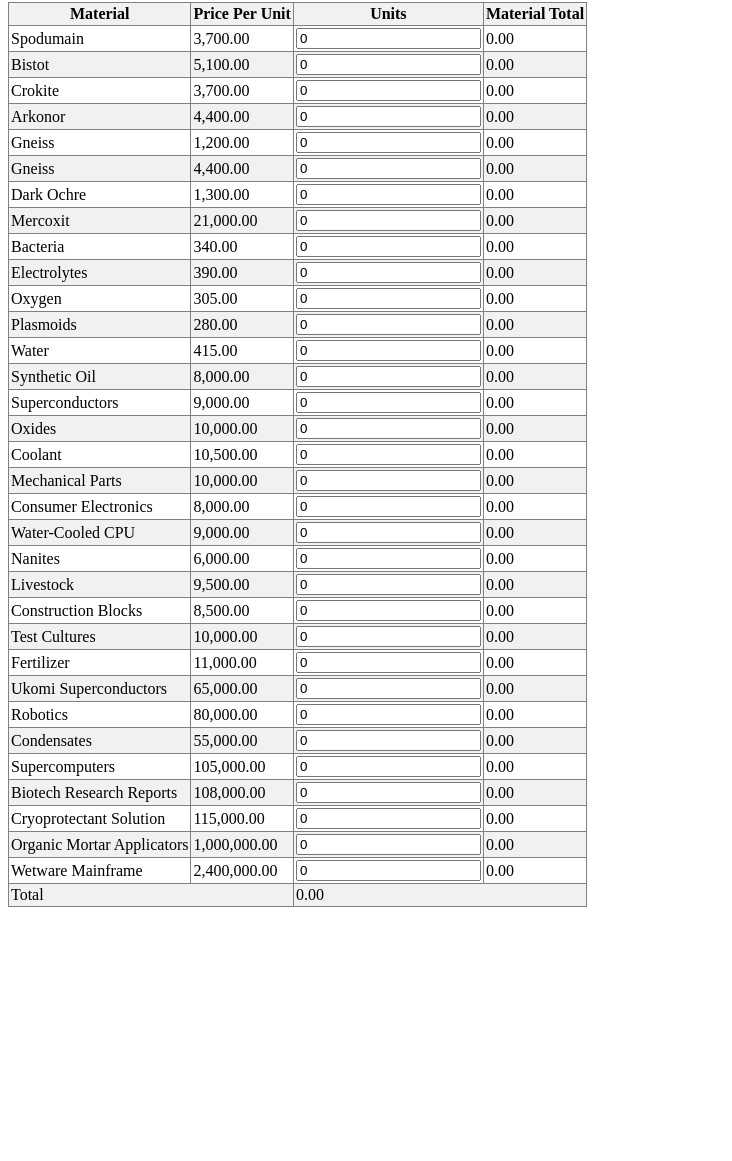
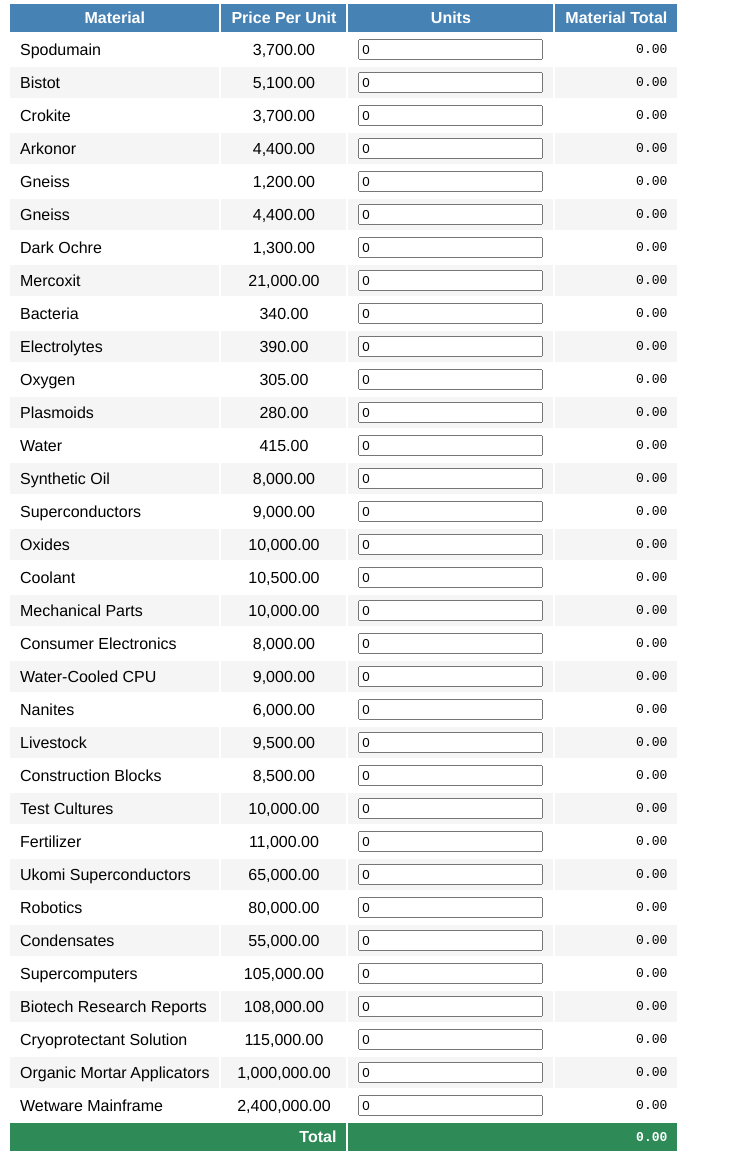
Before and after one commit to SoxMax/IndustryBuyback, a plain HTML site: page index.html in a window 1280 px wide. Shown: the part 6-1167 px from the top of the page, without its empty margins (0-732 px from the left). Before the commit the page ends 921 px from the top, so only its background shows below. Drawn offline with nearby package versions, Linux system fonts and the light colour scheme.

Commit message:
beautify table using headers and footers

```diff
--- a/css/tables.css
+++ b/css/tables.css
@@ -1,15 +1,45 @@
-table,
+table {
+    font-family: "Helvetica Neue", Helvetica, sans-serif
+}
+
+caption {
+    text-align: left;
+    color: silver;
+    font-weight: bold;
+    text-transform: uppercase;
+    padding: 5px;
+}
+
+thead {
+    background: SteelBlue;
+    color: white;
+}
+
 th,
 td {
-    border: 1px solid grey;
-    border-collapse: collapse;
-    padding: 2px;
+    padding: 5px 10px;
 }
 
-table tr:nth-child(odd) {
-    background-color: #f1f1f1;
+tbody tr:nth-child(even) {
+    background: WhiteSmoke;
 }
 
-table tr:nth-child(even) {
-    background-color: #ffffff;
+tbody tr td:nth-child(2) {
+    text-align: center;
 }
+
+tbody tr td:nth-child(3),
+tbody tr td:nth-child(4) {
+    text-align: right;
+    font-family: monospace;
+}
+
+tfoot {
+    background: SeaGreen;
+    color: white;
+    text-align: right;
+}
+
+tfoot tr th:last-child {
+    font-family: monospace;
+}
--- a/index.html
+++ b/index.html
@@ -11,22 +11,28 @@
   <div ng-controller="myCtrl">
 
     <table>
+      <thead>
         <tr>
           <th>Material</th>
           <th>Price Per Unit</th>
           <th>Units</th>
           <th>Material Total</th>
         </tr>
+      </thead>
+      <tbody>
         <tr ng-repeat="x in ores">
           <td>{{ x.name }}</td>
           <td>{{ x.price | currency:"" }}</td>
           <td><input type="number" ng-model="units[x.name]" min=0 value=0 /></td>
           <td>{{ x.price * units[x.name] | currency:"" }}</td>
         </tr>
+      </tbody>
+      <tfoot>
         <tr>
-        <td colspan=2>Total</td>
-        <td colspan=2>{{ totalPrice() | currency:"" }}</td>
+          <th colspan=2>Total</th>
+          <th colspan=2>{{ totalPrice() | currency:"" }}</th>
         </tr>
+      </tfoot>
     </table>
 
   </div>
```
Lines whose indentation alone changed are shown as unchanged.
